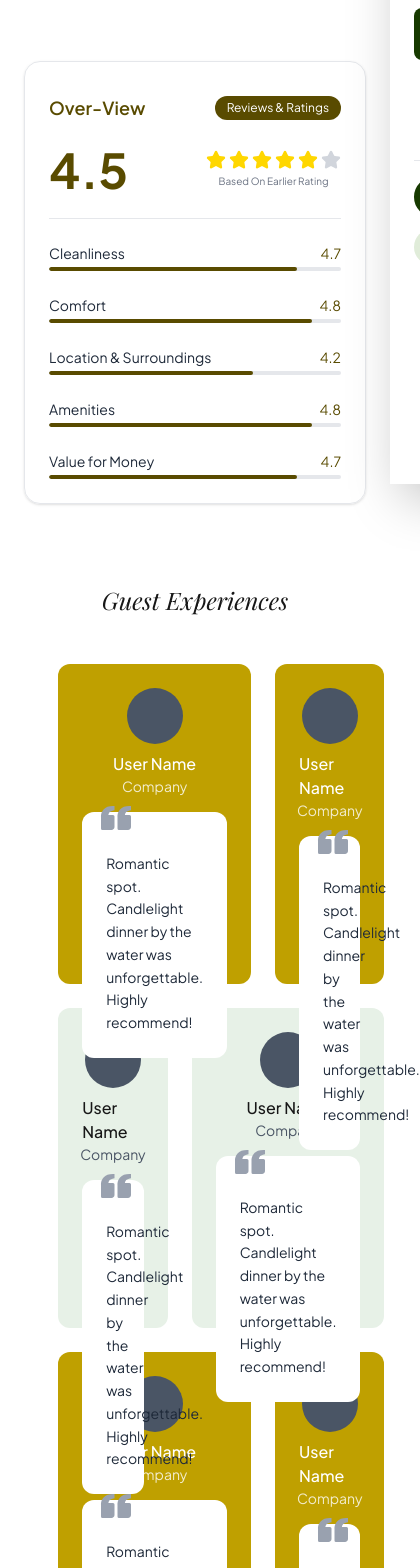
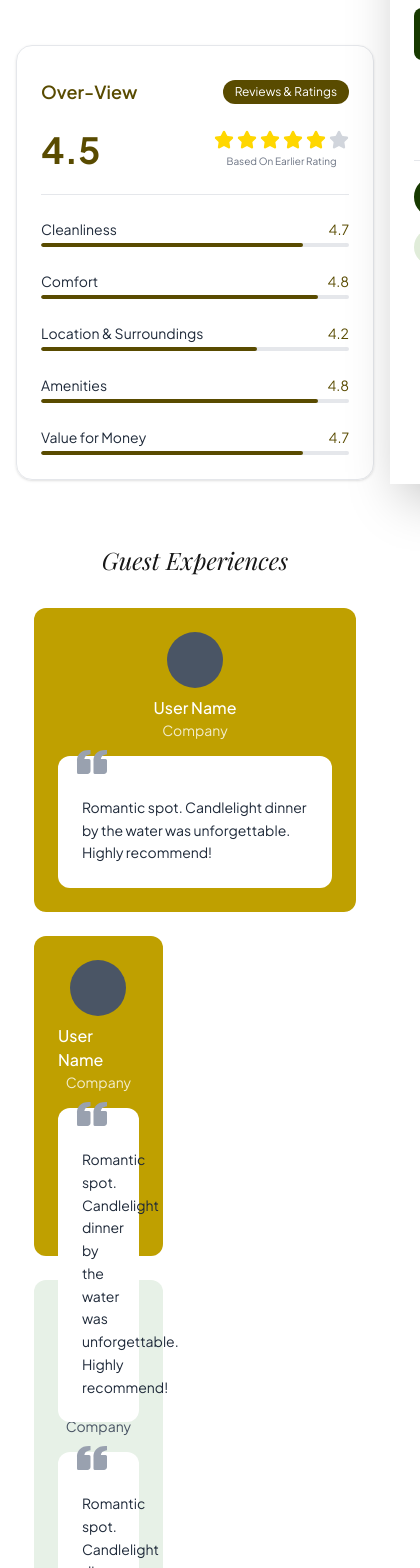
Before and after one commit to dhruval12098/webbreeze, a Next.js app: page /reviews in a window 390 px wide. Shown: the part 360-1928 px from the top of the page, 420 px wide, since content can reach past the window. Built offline with nearby package versions, Linux system fonts and the light colour scheme.

Commit message:
Update Next.js to latest secure version

```diff
--- a/app/about/page.js
+++ b/app/about/page.js
@@ -7,24 +7,24 @@ const Page = () => {
     <main>
 
       {/* ========================= ABOUT SECTION ========================= */}
-      <section className="w-full h-screen flex flex-col justify-center pl-24">
+      <section className="w-full min-h-screen flex flex-col justify-center px-4 sm:pl-24 py-12">
         <div>
           <h1
-            className="text-[70px] leading-none font-jakarta font-medium"
+            className="text-5xl sm:text-[70px] leading-none font-jakarta font-medium"
             style={{ color: "#173A00" }}
           >
             About
           </h1>
 
           <h2
-            className="text-[115px] leading-tight font-serif italic font-normal"
+            className="text-6xl sm:text-[115px] leading-tight font-serif italic font-normal"
             style={{ color: "#173A00" }}
           >
             Breeze & Grains
           </h2>
 
           <p
-            className="mt-6 max-w-[620px] text-[18px] font-jakarta leading-relaxed"
+            className="mt-4 sm:mt-6 max-w-[620px] text-base sm:text-[18px] font-jakarta leading-relaxed"
             style={{ color: "#173A00" }}
           >
             A peaceful homestay tucked along the calm backwaters of Kerala.
@@ -35,7 +35,7 @@ const Page = () => {
       </section>
 
       {/* ========================= OUR STORY SECTION ========================= */}
-      <section className="w-[98%] mx-auto h-screen rounded-3xl relative mt-16 overflow-hidden">
+      <section className="w-[98%] mx-auto h-screen rounded-3xl relative mt-12 sm:mt-16 overflow-hidden">
         {/* Background Image - matching enquiry image style */}
         <div
           className="absolute inset-0 bg-cover bg-center"
@@ -48,16 +48,16 @@ const Page = () => {
         {/* Gradient overlay - dark bottom-left */}
         <div className="absolute inset-0 bg-gradient-to-tr from-black/80 via-black/40 to-transparent"></div>
 
-        <div className="absolute bottom-10 left-10">
+        <div className="absolute bottom-6 sm:bottom-10 left-6 sm:left-10">
           <h3
-            className="text-[32px] font-serif italic font-normal"
+            className="text-2xl sm:text-[32px] font-serif italic font-normal"
             style={{ color: "#FFFBE6" }}
           >
             Our Story
           </h3>
 
           <p
-            className="mt-4 max-w-[900px] text-[16px] font-jakarta leading-relaxed"
+            className="mt-3 sm:mt-4 max-w-[900px] text-sm sm:text-[16px] font-jakarta leading-relaxed"
             style={{ color: "#FFFBE6" }}
           >
             Breeze & Grains began as a small family home surrounded by coconut trees,
@@ -70,19 +70,19 @@ const Page = () => {
       </section>
 
       {/* ========================= MEET YOUR HOSTS SECTION ========================= */}
-      <section className="w-[98%] mx-auto h-screen mt-20 flex items-center justify-between">
+      <section className="w-[98%] mx-auto min-h-screen mt-12 sm:mt-20 flex flex-col sm:flex-row items-center justify-between py-8">
 
         {/* LEFT TEXT */}
-        <div className="w-1/2 pl-10">
+        <div className="w-full sm:w-1/2 pl-0 sm:pl-10 mb-8 sm:mb-0">
           <h3
-            className="text-[32px] font-serif italic font-normal"
+            className="text-2xl sm:text-[32px] font-serif italic font-normal"
             style={{ color: "#173A00" }}
           >
             Meet Your Hosts
           </h3>
 
           <p
-            className="mt-4 max-w-[420px] text-[16px] font-jakarta leading-relaxed"
+            className="mt-3 sm:mt-4 max-w-[420px] text-sm sm:text-[16px] font-jakarta leading-relaxed"
             style={{ color: "#173A00" }}
           >
             We are a small family from Alappuzha who has lived here for generations.
@@ -92,9 +92,9 @@ const Page = () => {
         </div>
 
         {/* RIGHT IMAGE BOX - square with darker green styling */}
-        <div className="w-1/2 flex justify-center">
+        <div className="w-full sm:w-1/2 flex justify-center">
           <div
-            className="w-[75%] rounded-3xl border-2 flex items-center justify-center"
+            className="w-[80%] sm:w-[75%] rounded-3xl border-2 flex items-center justify-center"
             style={{
               borderColor: "#173A00",
               aspectRatio: "1/1" // Makes it square
@@ -113,7 +113,7 @@ const Page = () => {
       </section>
 
       {/* ========================= LOCATION SECTION ========================= */}
-      <section className="w-[98%] mx-auto h-[500px] mt-20 rounded-3xl overflow-hidden border-2 border-neutral-300">
+      <section className="w-[98%] mx-auto h-[400px] sm:h-[500px] mt-12 sm:mt-20 rounded-3xl overflow-hidden border-2 border-neutral-300">
         <iframe
           src="https://www.google.com/maps/embed?pb=!1m18!1m12!1m3!1d3900.123456789!2d76.365!3d9.567!2m3!1f0!2f0!3f0!3m2!1i1024!2i768!4f13.1!3m3!1m2!1s0x3b082123456789%3A0xabcdef123456789!2sBreeze%20%26%20Grains!5e0!3m2!1sen!2sin!4v1700000000000!5m2!1sen!2sin"
           width="100%"
--- a/app/components/home/OverviewSection.jsx
+++ b/app/components/home/OverviewSection.jsx
@@ -229,13 +229,19 @@ const OverviewSection = () => {
                     {/* TEXT */}
                     <h3
                       className="text-2xl italic mb-1"
-                      style={{ fontFamily: "Playfair Display" }}
+                      style={{
+                        fontFamily: "Playfair Display",
+                        color: isDark ? "white" : "black"
+                      }}
                     >
                       {card.title}
                     </h3>
                     <p
-                      className="text-sm text-gray-700"
-                      style={{ fontFamily: "Plus Jakarta Sans" }}
+                      className="text-sm"
+                      style={{
+                        fontFamily: "Plus Jakarta Sans",
+                        color: isDark ? "rgba(255, 255, 255, 0.9)" : "rgba(0, 0, 0, 0.8)"
+                      }}
                     >
                       "{card.description}"
                     </p>
--- a/app/components/reviews/CardTestimonial.jsx
+++ b/app/components/reviews/CardTestimonial.jsx
@@ -59,27 +59,27 @@ const TestimonialCard = ({ variant = "wide", isFirstRow = false }) => {
 
 const CardTestimonial = () => {
   return (
-    <section className="w-[80%] mx-auto my-12"> {/* top & bottom margin added */}
+    <section className="w-[90%] sm:w-[85%] md:w-[80%] mx-auto my-8 md:my-12">
       {/* Row 1: All cards with dark yellow scheme and light text */}
-      <div className="flex gap-6 mb-6">
+      <div className="flex flex-col sm:flex-row gap-6 mb-6">
         <TestimonialCard variant="wide" isFirstRow={true} />
         <TestimonialCard variant="small" isFirstRow={true} />
       </div>
 
       {/* Row 2: All cards with light green scheme */}
-      <div className="flex gap-6 mb-6">
+      <div className="flex flex-col sm:flex-row gap-6 mb-6">
         <TestimonialCard variant="small" isFirstRow={false} />
         <TestimonialCard variant="wide" isFirstRow={false} />
       </div>
 
       {/* Row 3: All cards with dark yellow scheme and light text */}
-      <div className="flex gap-6 mb-6">
+      <div className="flex flex-col sm:flex-row gap-6 mb-6">
         <TestimonialCard variant="wide" isFirstRow={true} />
         <TestimonialCard variant="small" isFirstRow={true} />
       </div>
 
       {/* Row 4: All cards with light green scheme */}
-      <div className="flex gap-6">
+      <div className="flex flex-col sm:flex-row gap-6">
         <TestimonialCard variant="small" isFirstRow={false} />
         <TestimonialCard variant="wide" isFirstRow={false} />
       </div>
--- a/app/reviews/page.js
+++ b/app/reviews/page.js
@@ -6,15 +6,15 @@ import TestimonialForm from "../components/reviews/TestimonialForm";
 
 const Page = () => {
   return (
-    <div className="w-full py-24 px-6 md:px-12 lg:px-20 bg-white">
+    <div className="w-full py-24 px-4 sm:px-6 md:px-12 lg:px-20 bg-white">
 
       {/* MAIN CONTAINER */}
-      <div className="grid grid-cols-1 lg:grid-cols-2 gap-16 items-center">
+      <div className="grid grid-cols-1 lg:grid-cols-2 gap-12 md:gap-16 items-center">
 
         {/* LEFT SIDE */}
         <div>
           <h2
-            className="text-3xl md:text-4xl lg:text-5xl leading-snug italic mb-4"
+            className="text-3xl sm:text-4xl md:text-4xl lg:text-5xl leading-snug italic mb-4"
             style={{ fontFamily: "Playfair Display", fontStyle: "italic", color: "#173A00" }}
           >
             What Our Guests <br />
@@ -57,7 +57,7 @@ const Page = () => {
 
               {/* Rating Number */}
               <div
-                className="text-5xl font-bold"
+                className="text-4xl sm:text-5xl font-bold"
                 style={{ fontFamily: "Plus Jakarta Sans", color: "#594B00" }}
               >
                 4.5
@@ -101,9 +101,9 @@ const Page = () => {
       </div>
 
       {/* TESTIMONIAL CARDS SECTION */}
-      <div className="mt-20">
+      <div className="mt-16 md:mt-20">
         <h3
-          className="text-2xl md:text-3xl mb-12 text-center"
+          className="text-2xl sm:text-3xl mb-8 md:mb-12 text-center"
           style={{ fontFamily: "Playfair Display", fontStyle: "italic" }}
         >
           Guest Experiences
```
